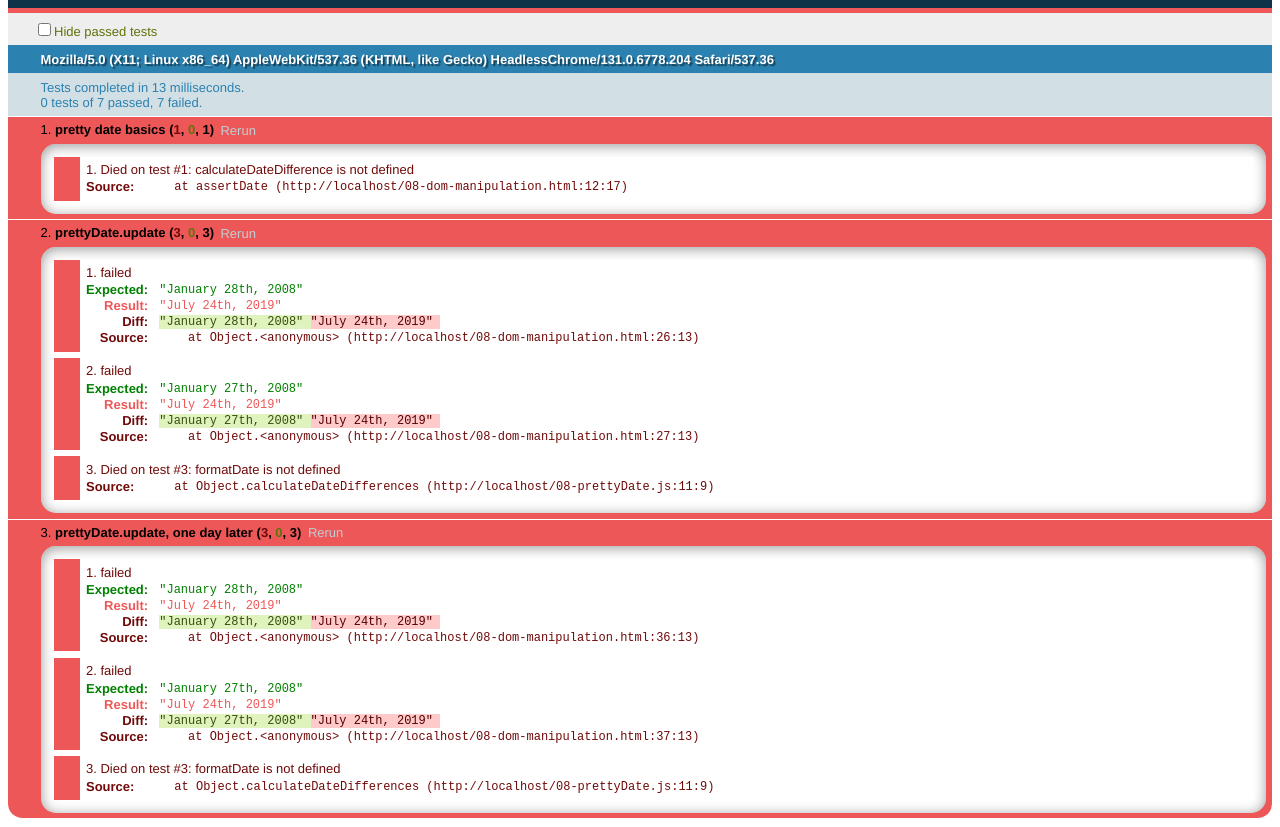
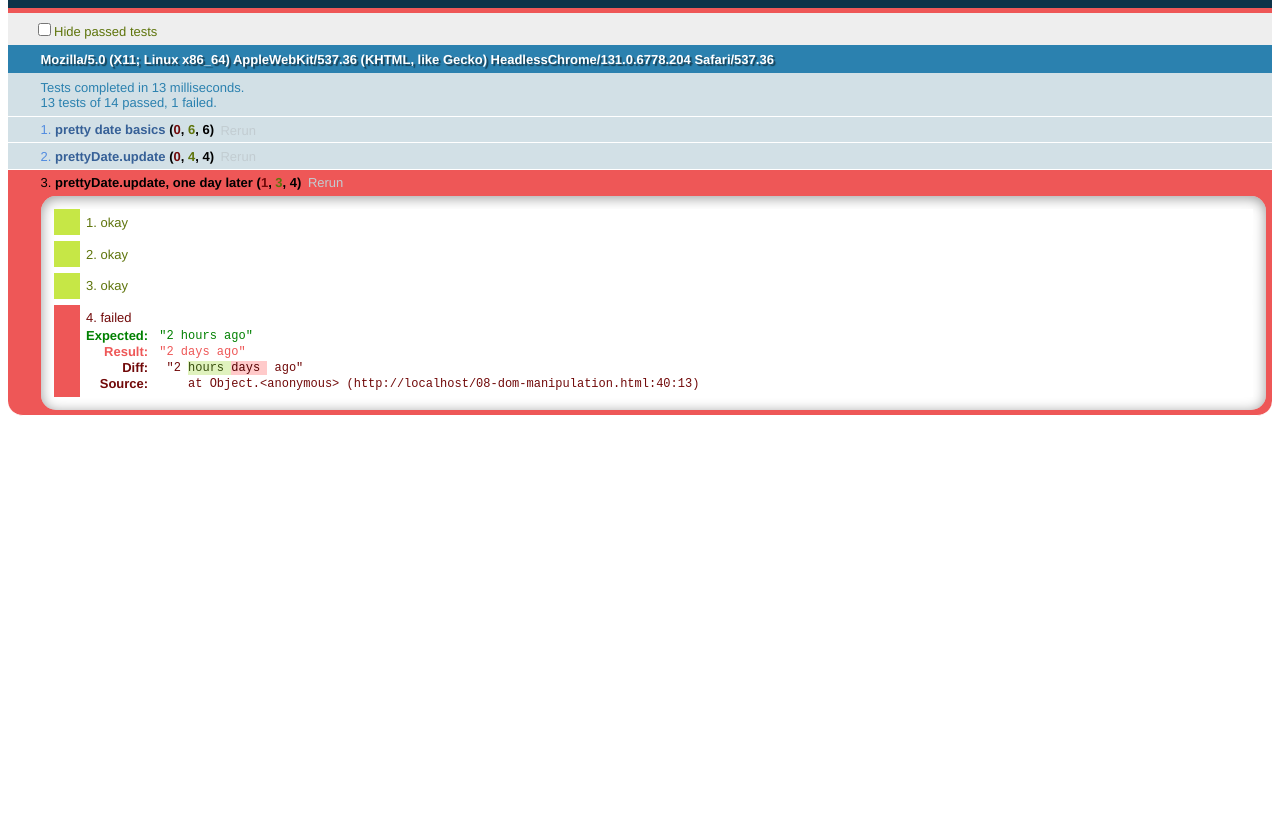
Before and after one commit to suabochica/javascript-unit-testing, a website: page 08-dom-manipulation.html in a window 1280 px wide. Shown: the part 48-875 px from the top of the page. After the commit the page ends 800 px from the top, so only its background shows below. Drawn offline with Linux system fonts and the light colour scheme.

Commit message:
UTJS: Fix unit testing.

```diff
--- a/08-dom-manipulation.html
+++ b/08-dom-manipulation.html
@@ -9,7 +9,7 @@
     <script>
         test("pretty date basics", function() {
             function assertDate(then, expected) {
-                equal(calculateDateDifference("2008/01/28 22:25:00", then), expected)
+                equal(prettyDate.calculateDateDifferences("2008/01/28 22:25:00", then), expected)
             }
 
             assertDate("2008/01/28 22:24:30", "Just now");
@@ -23,8 +23,8 @@
         test("prettyDate.update", function() {
             var links = document.getElementById("qunit-fixture").getElementsByTagName("a");
 
-            equal(links[0].innerHTML, "January 28th, 2008");
-            equal(links[2].innerHTML, "January 27th, 2008");
+            equal(links[0].innerHTML, "July 28th, 2008");
+            equal(links[2].innerHTML, "July 27th, 2008");
             prettyDate.updateDate("2008-01-28T22:25:00Z");
             equal(links[0].innerHTML, "2 hours ago");
             equal(links[2].innerHTML, "Yesterday");
@@ -33,9 +33,9 @@
         test("prettyDate.update, one day later", function() {
             var links = document.getElementById("qunit-fixture").getElementsByTagName("a");
 
-            equal(links[0].innerHTML, "January 28th, 2008");
-            equal(links[2].innerHTML, "January 27th, 2008");
-            prettyDate.updateDate("2008-01-28T22:25:00Z");
+            equal(links[0].innerHTML, "July 28th, 2008");
+            equal(links[2].innerHTML, "July 27th, 2008");
+            prettyDate.updateDate("2008-01-29T22:25:00Z");
             equal(links[0].innerHTML, "Yesterday");
             equal(links[2].innerHTML, "2 hours ago");
         });
@@ -51,21 +51,21 @@
                 <li class="post-item" id="post21">
                     <p>Egan Bernal</p>
                     <small class="post-info">
-                        Posted <a href="/2019/07/test/21" title="2008-01-28T20:24:17Z">July 24th, 2019</a>
+                        Posted <a href="/2019/07/test/21" title="2008-01-28T20:24:17Z">July 28th, 2008</a>
                         by<a href="/sergio"> Sergio Benítez</a>
                     </small>
                 </li>
                 <li class="post-item" id="post21">
                     <p>Rigoberto Urán</p>
                     <small class="post-info">
-                        Posted <a href="/2019/07/test/21" title="2008-01-28T20:24:17Z">July 24th, 2019</a>
+                        Posted <a href="/2008/07/test/21" title="2008-01-27T20:24:17Z">July 27th, 2008</a>
                         by<a href="/sergio"> Sergio Benítez</a>
                     </small>
                 </li>
                 <li class="post-item" id="post21">
                     <p>Nairo Quintana</p>
                     <small class="post-info">
-                        Posted <a href="/2019/07/test/21" title="2008-01-28T20:24:17Z">July 24th, 2019</a>
+                        Posted <a href="/2008/07/test/21" title="2008-01-28T20:24:17Z">July 28th, 2008</a>
                         by<a href="/sergio"> Sergio Benítez</a>
                     </small>
                 </li>
--- a/08-prettyDate.js
+++ b/08-prettyDate.js
@@ -8,7 +8,7 @@ var prettyDate = {
             return;
         }
 
-        return formatDate(dayDiff, diff);
+        return this.formatDate(dayDiff, diff);
     },
 
     formatDate: function(dayDiff, diff) {
```
